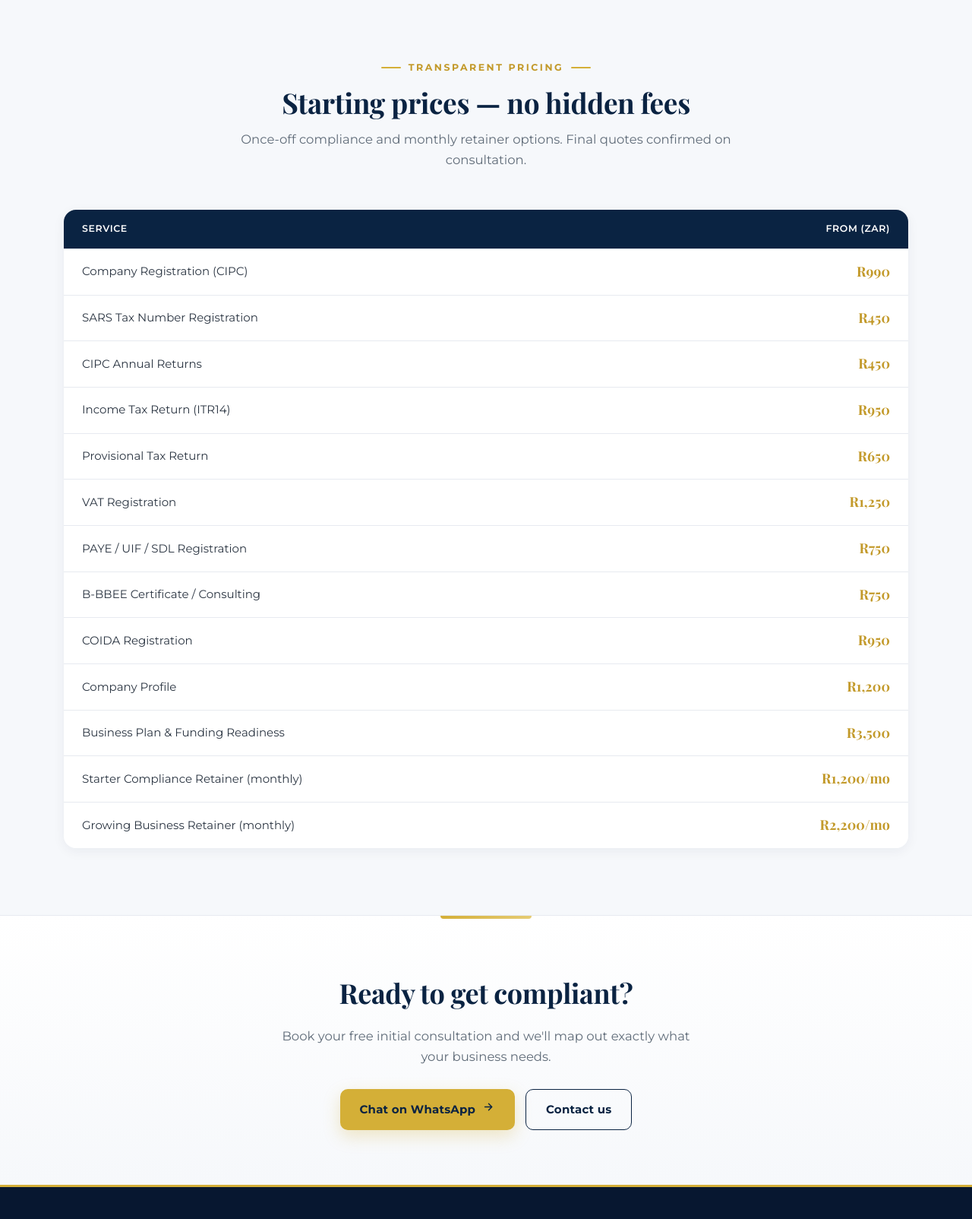
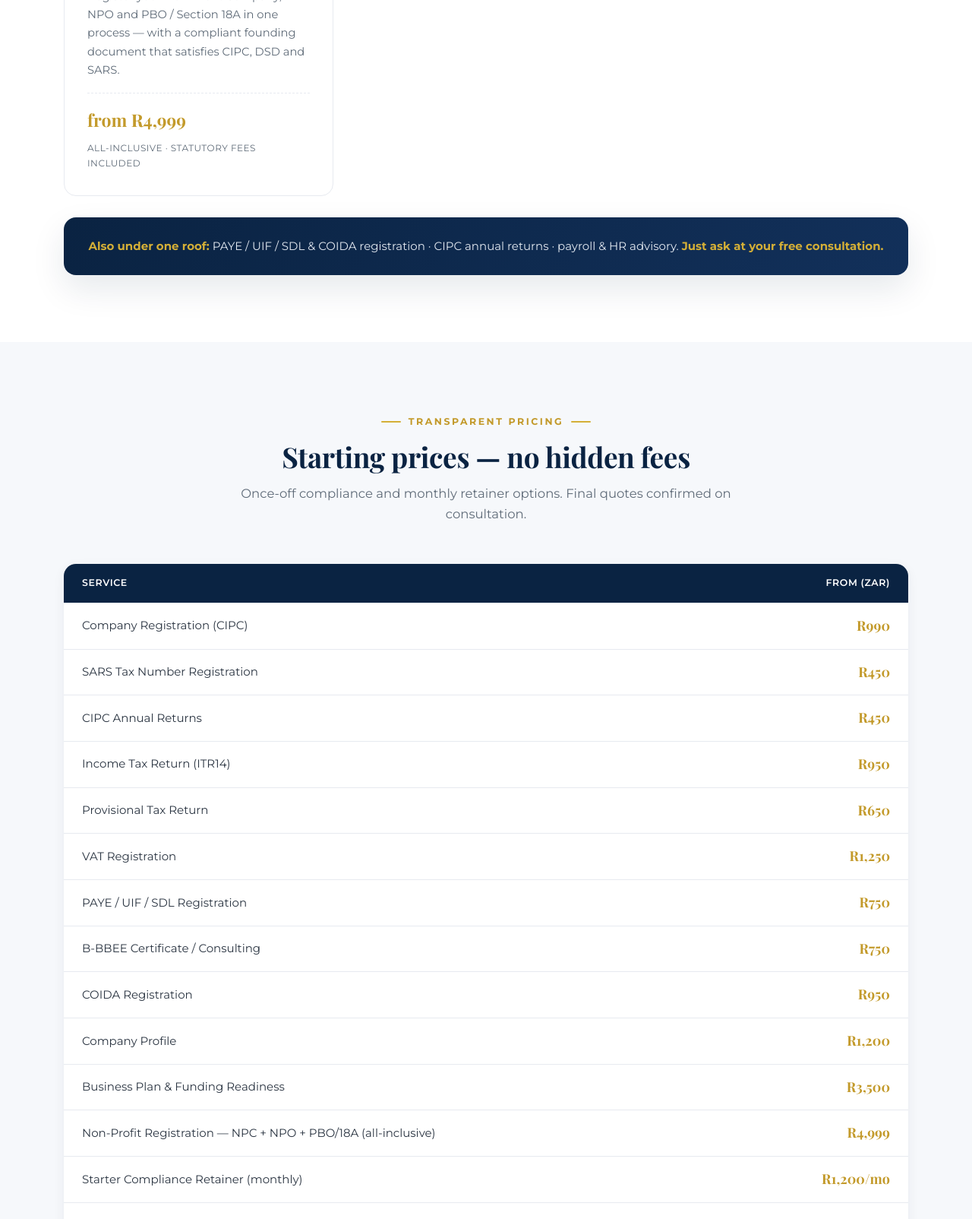
Before and after one commit to wowourwedding-wq/lfa-consulting-website, a plain HTML site: page business.html in a window 1280 px wide. Shown: the part 2050-3654 px from the top of the page at 76% size. Drawn offline with nearby package versions, Linux system fonts and the light colour scheme.

Commit message:
Add Non-Profit Registration (NPC/NPO/PBO) service — card, pricing, home mention

```diff
--- a/business.html
+++ b/business.html
@@ -36,6 +36,7 @@
       <div class="card reveal"><div class="icon-tile"><span class="ic" data-icon="chart"></span></div><h3>B-BBEE, Tenders &amp; Due Diligence</h3><p>B-BBEE certificates, tender &amp; CSD readiness and due-diligence reporting to help you win and grow.</p><div class="from"><b>from R750</b><small>Due diligence from R1,500</small></div></div>
       <div class="card reveal d1"><div class="icon-tile"><span class="ic" data-icon="scale"></span></div><h3>Trust Accounting &amp; Audit Preparation</h3><p>Trust &amp; business account bookkeeping, s86 reconciliations and audit-ready records supporting your auditor.</p><div class="from"><b>from R1,200<small style="text-transform:none">/mo</small></b><small>Scoped per practice</small></div></div>
       <div class="card reveal d2"><div class="icon-tile"><span class="ic" data-icon="briefcase"></span></div><h3>Business Plans &amp; Financials</h3><p>Business plans, funding readiness, financial projections, cash flow and company profiles.</p><div class="from"><b>from R1,200</b><small>Business plans from R3,500</small></div></div>
+      <div class="card reveal"><div class="icon-tile"><span class="ic" data-icon="badgecheck"></span></div><h3>Non-Profit Registration (NPC · NPO · PBO)</h3><p>Register your Non-Profit Company, NPO and PBO / Section 18A in one process — with a compliant founding document that satisfies CIPC, DSD and SARS.</p><div class="from"><b>from R4,999</b><small>All-inclusive · statutory fees included</small></div></div>
     </div>
     <div class="alsobar reveal"><b>Also under one roof:</b> PAYE / UIF / SDL &amp; COIDA registration · CIPC annual returns · payroll &amp; HR advisory. <b>Just ask at your free consultation.</b></div>
   </div>
@@ -57,6 +58,7 @@
       <tr><td>COIDA Registration</td><td class="price">R950</td></tr>
       <tr><td>Company Profile</td><td class="price">R1,200</td></tr>
       <tr><td>Business Plan &amp; Funding Readiness</td><td class="price">R3,500</td></tr>
+      <tr><td>Non-Profit Registration — NPC + NPO + PBO/18A (all-inclusive)</td><td class="price">R4,999</td></tr>
       <tr><td>Starter Compliance Retainer (monthly)</td><td class="price">R1,200/mo</td></tr>
       <tr><td>Growing Business Retainer (monthly)</td><td class="price">R2,200/mo</td></tr>
     </table></div>
```
Also changed, not shown: index.html (+1 -1 lines).
